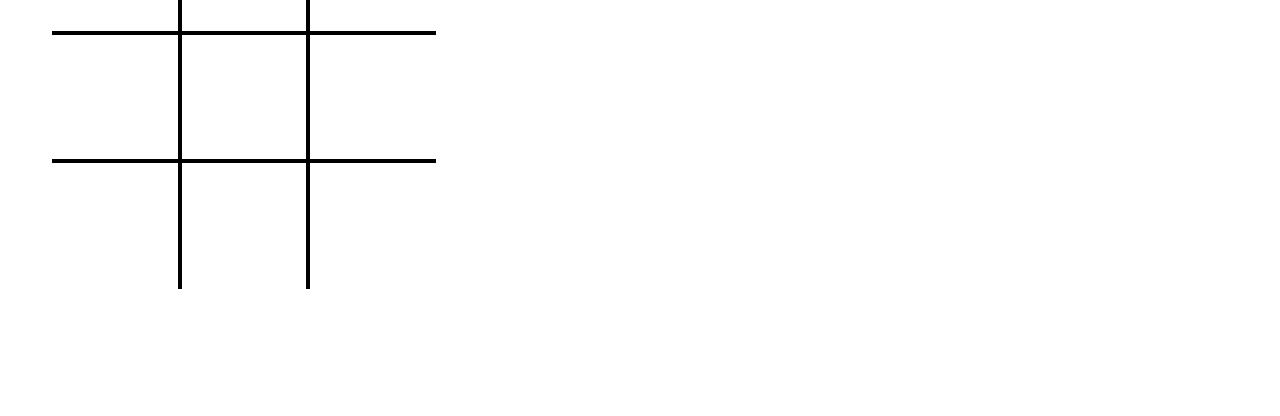
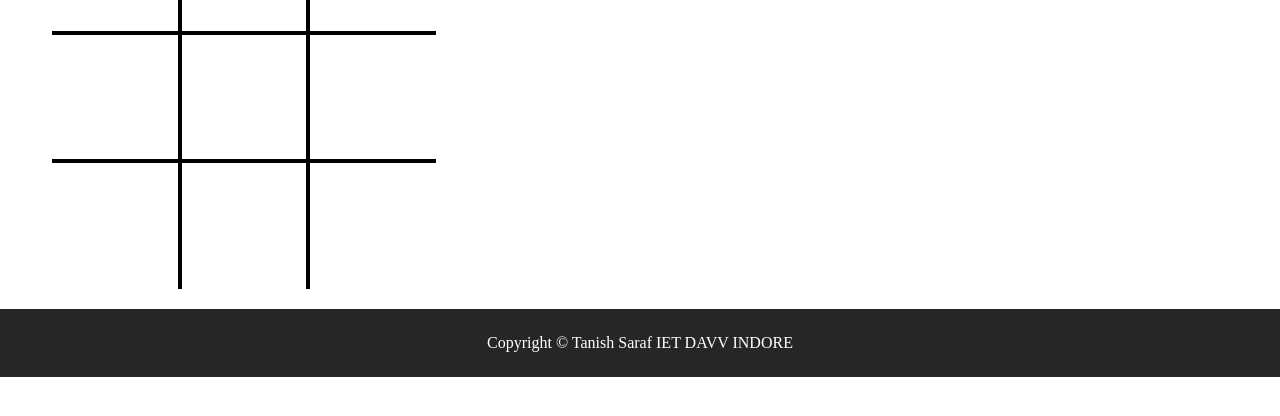
Before and after one commit to tanishsaraf/TIK-TAK-TOE, a plain HTML site: page Tik Tsk Toe/index.html in a window 1280 px wide. Shown: the part 210-626 px from the top of the page. Drawn offline with Linux system fonts and the light colour scheme; a web font is replaced by a local one.

Commit message:
Update index.html

```diff
--- a/Tik Tsk Toe/index.html
+++ b/Tik Tsk Toe/index.html
@@ -37,6 +37,10 @@
         </div>
       </div>
     </div>
+       <div class="copyright">
+      <p>Copyright © Tanish Saraf IET DAVV INDORE</p>
+
+  </div>
     <script src="script.js"></script>
 
 
```
